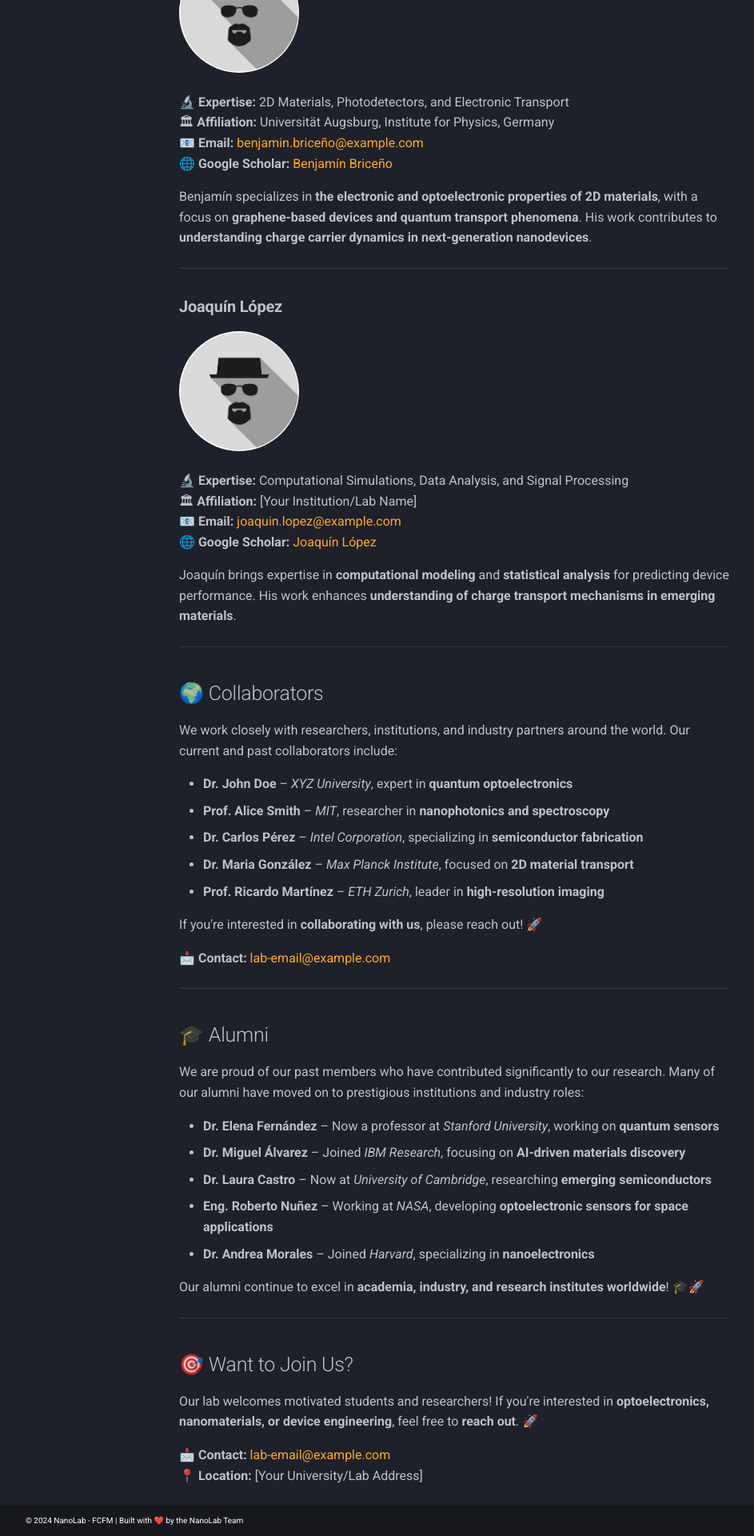
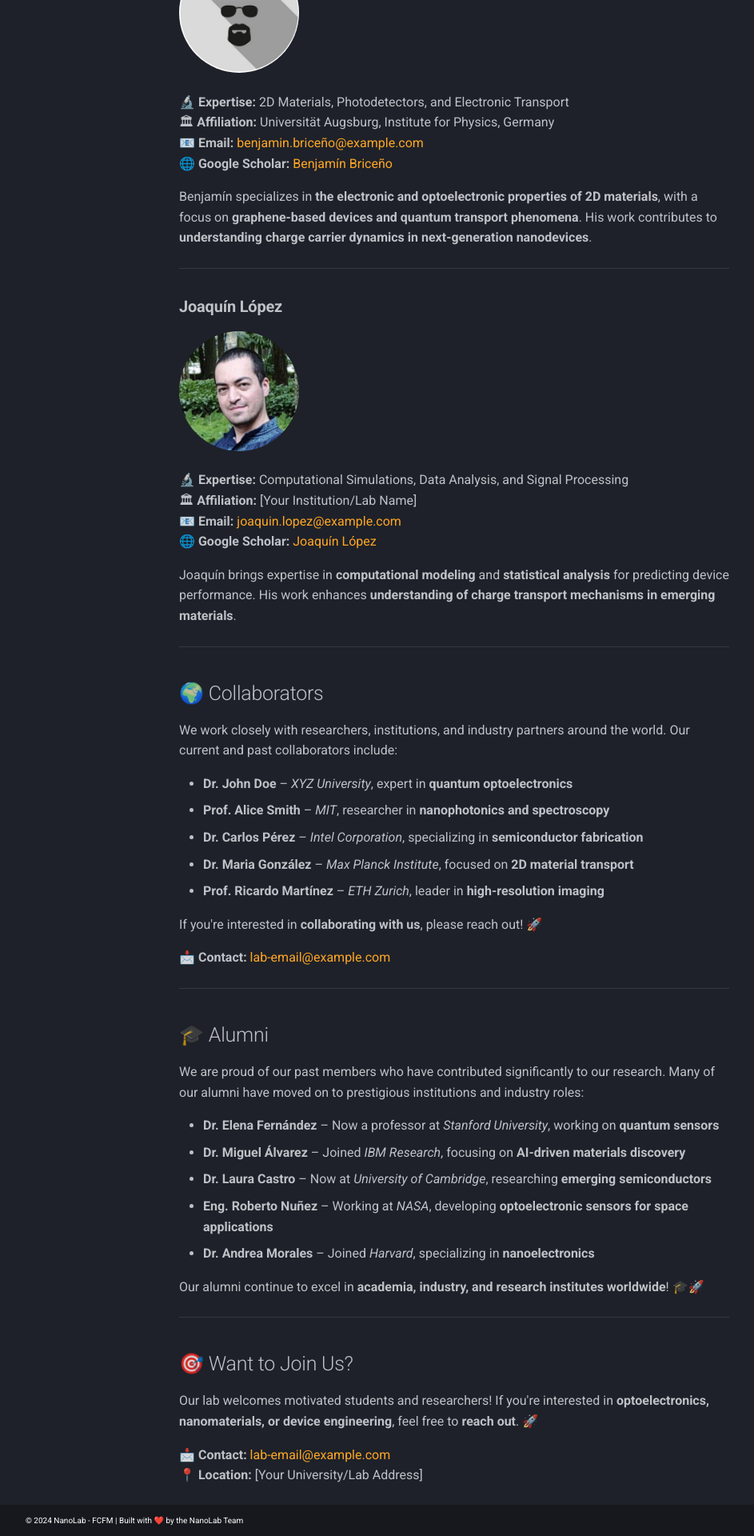
Before and after one commit to nanolab-fcfm/lab-webpage, an MkDocs documentation site: the page built from docs/people.md, in a window 1280 px wide. Shown: the part 2609-4529 px from the top of the page at 80% size, without its empty margins (72-1015 px from the left). Built offline with MkDocs 1.6.1 and Material for MkDocs 9.7.7, drawn with Linux system fonts in a browser that asks for light colours.

Commit message:
adding Joaquín image

```diff
--- a/docs/people.md
+++ b/docs/people.md
@@ -69,7 +69,7 @@ Benjamín specializes in **the electronic and optoelectronic properties of 2D ma
 ---
 
 ### **Joaquín López**
-<img src="images/people/incogni.png" width="150px" style="border-radius: 100px;">
+<img src="images/people/joaquin-lopez.png" width="150px" style="border-radius: 100px;">
 
 🔬 **Expertise:** Computational Simulations, Data Analysis, and Signal Processing
 🏛 **Affiliation:** [Your Institution/Lab Name]
```
Also changed, not shown: docs/images/people/joaquin-lopez.png (added).
